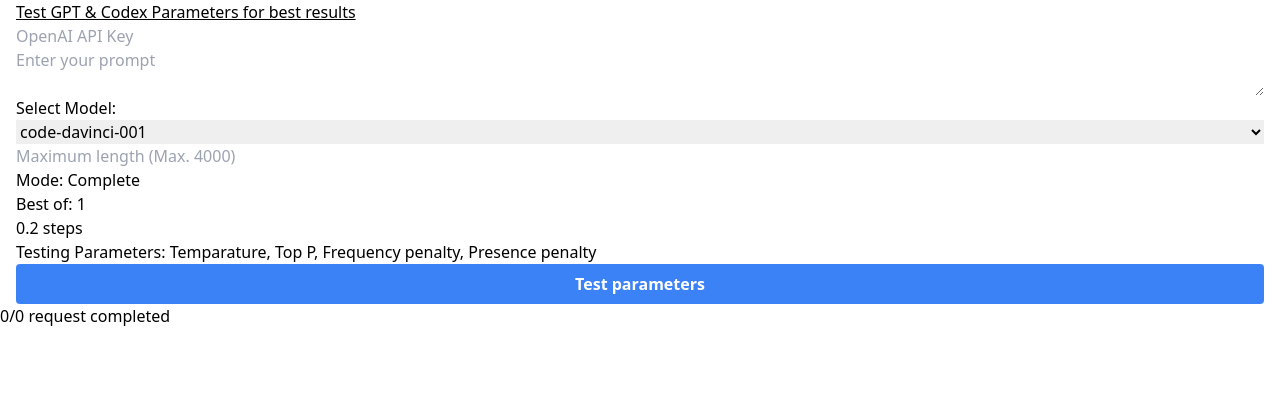
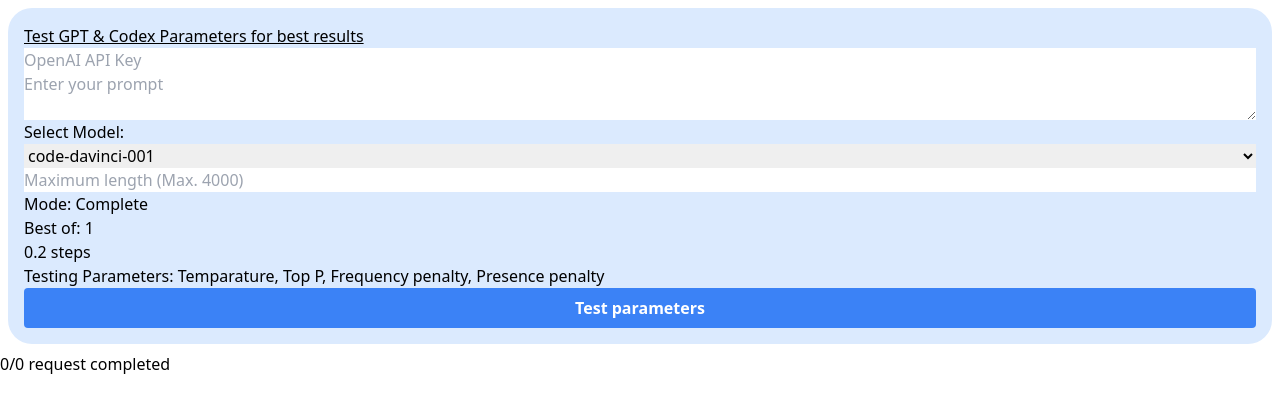
Before and after one commit to ezzcodeezzlife/gpt3-automated-prompt-parameter-testing, a Next.js app: page / in a window 1280 px wide. Shown: the top 412 px of the page. Built offline with nearby package versions, Linux system fonts and the light colour scheme.

Commit message:
little bit of styling

```diff
--- a/pages/index.js
+++ b/pages/index.js
@@ -56,7 +56,7 @@
 
   return (
     <>
-      <div className="flex flex-col px-4">
+      <div className="flex flex-col p-4 m-2 bg-blue-100 rounded-3xl">
         <h2 className="underline">
           Test GPT & Codex Parameters for best results
         </h2>
```
